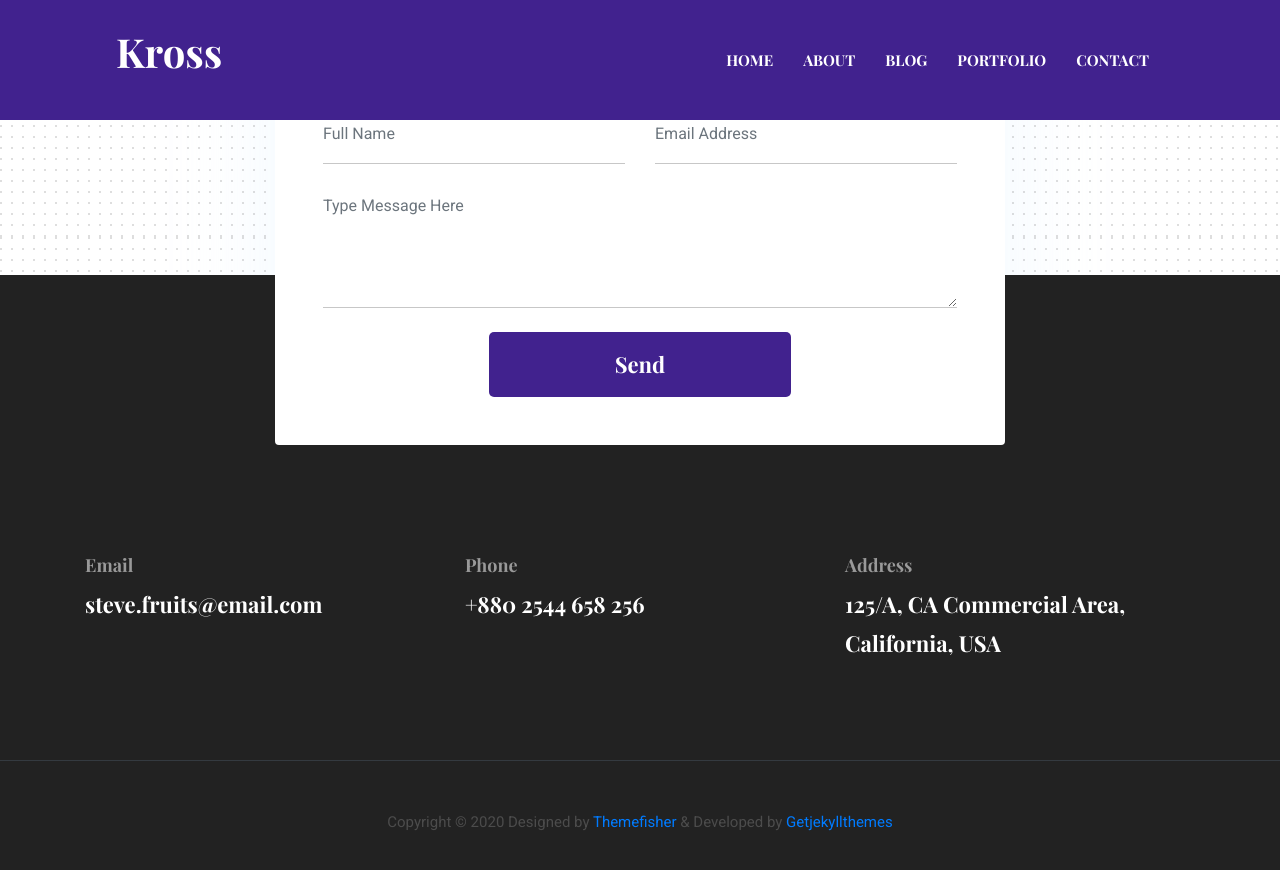
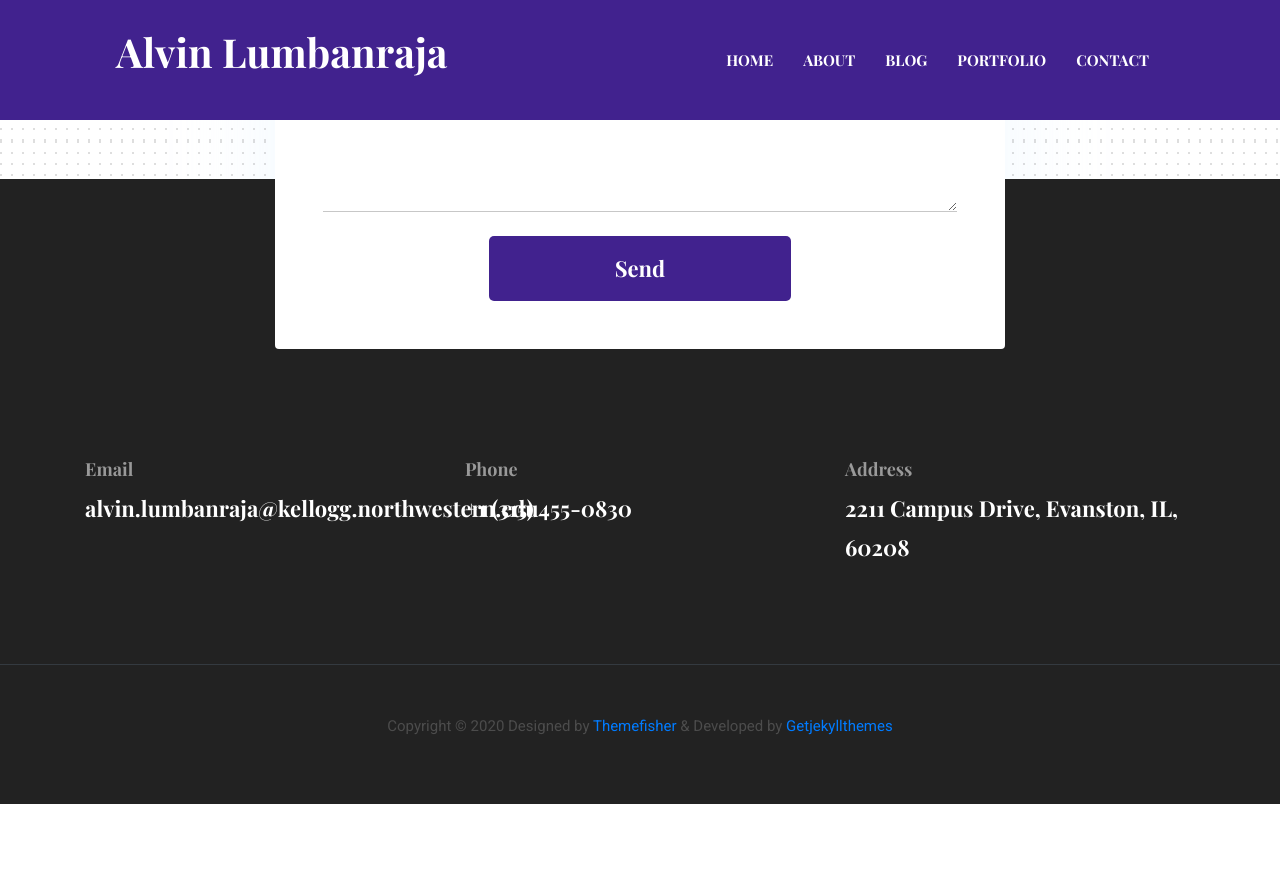
Before and after one commit to alumbanraja/alumbanraja.github.io, a Jekyll site: the page built from index.html, in a window 1280 px wide and 900 px high, scrolled down 6590 px. Shown: the top 870 px of the window. Built offline with Jekyll 4.4.1, drawn with Linux system fonts in a browser that asks for light colours; after the commit the page ends 7394 px from its top, so only the background shows below that; some of the changed text lies outside the part shown.

Commit message:
Update settings.yml

```diff
--- a/_data/settings.yml
+++ b/_data/settings.yml
@@ -1,13 +1,13 @@
 #-------------------------------
 # General Site Settings
 
-title: Kross
+title: Alvin Lumbanraja
 logo:
-author: themefisher
+author: Alvin Lumbanraja
 description: this is meta description
-email: steve.fruits@email.com
-phone: +880 2544 658 256
-address: 125/A, CA Commercial Area, California, USA
+email: alvin.lumbanraja@kellogg.northwestern.edu
+phone: +1 (315) 455-0830
+address: 2211 Campus Drive, Evanston, IL, 60208
 copyright: Copyright &copy; 2020 Designed by [Themefisher](https://themefisher.com) & Developed by [Getjekyllthemes](https://getjekyllthemes.com)
 
 menu:
@@ -38,7 +38,7 @@ disqus-identifier: # Add your shortname for Disqus Comment. For example mr-brown
 # Hero Section
 
 hero:
-  hero-title: Hi! I’m <br> Christoher <br> UX designer
+  hero-title: Hello! This page <br> is under construction
 
 social:
 - {icon: "ti-facebook", link: "#"}
```
